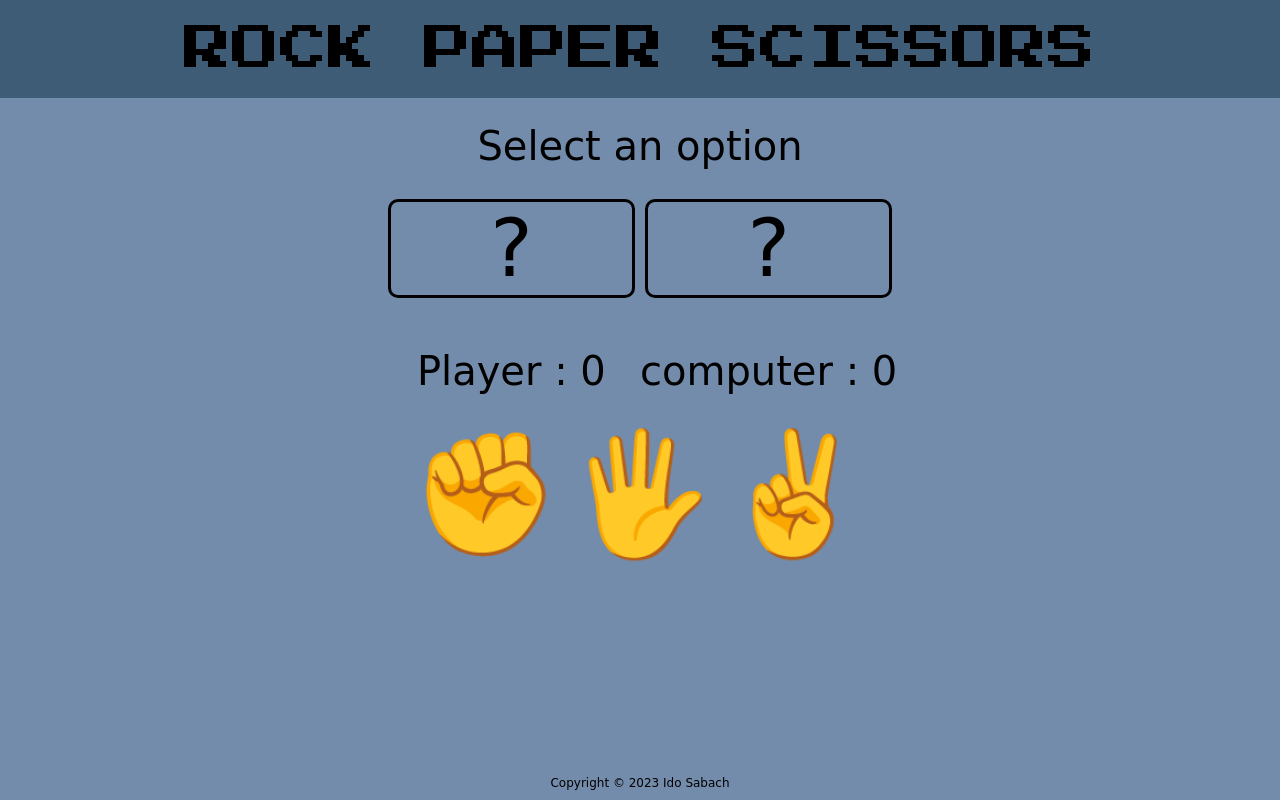
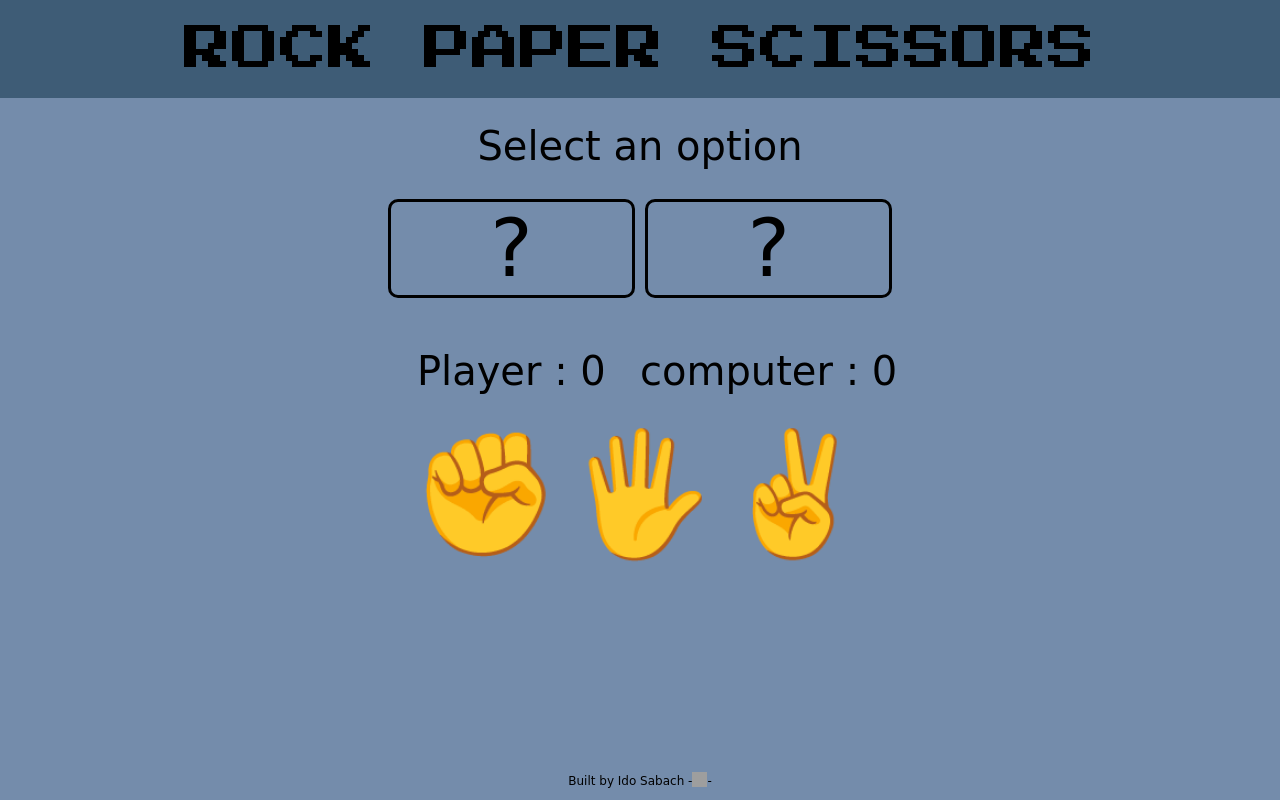
Before and after one commit to IdoSabach/Rock-Paper-Scissors, a plain HTML site: page index.html in a window 1280 px wide. Drawn offline with Linux system fonts and the light colour scheme; grey boxes are pictures that could not be loaded; a web font is replaced by a local one.

Commit message:
add footer

```diff
--- a/index.html
+++ b/index.html
@@ -49,14 +49,16 @@
       </div>
     </div>
 
+
     <footer class="footer">
-      <p>
-        Copyright ©
-        <script>
-          document.write(new Date().getFullYear());
-        </script>
-        Ido Sabach
-      </p>
+      Built by Ido Sabach -
+      <a href="https://github.com/IdoSabach"
+        ><img
+          width="15"
+          height="15"
+          src="https://img.icons8.com/ios-filled/50/github.png"
+          alt="github"
+      /></a>-
     </footer>
 
     <div class="modal" id="endgameModal">
```
